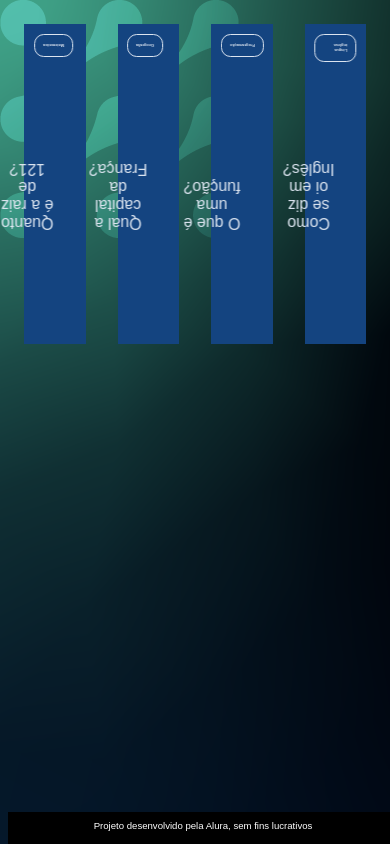
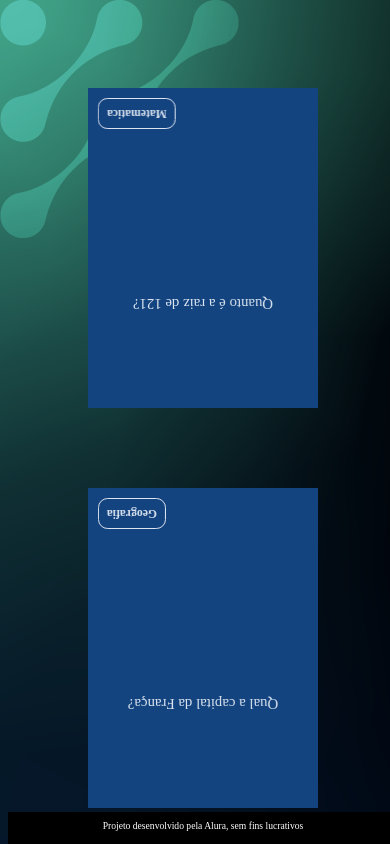
Before and after one commit to Edhu15/Flashcard, a plain HTML site: page index.html in a window 390 px wide. Shown: the top 844 px of the page. Drawn offline with Linux system fonts and the light colour scheme.

Commit message:
Add files via upload

```diff
--- a/assets/style.css
+++ b/assets/style.css
@@ -4,22 +4,21 @@
     --card-back-color: #00F4BF;
 }
 
-
-
 body {
-   background: url("img/bg-desktop.webp");
-   font-family: "Alumni Sans SC", sans-serif;
+    background: url('img/bg-desktop.webp');
+    font-family: Bai Jamjuree;
 }
 
-
 #container {
-   display:flex
-
+    display: flex;
+    flex-wrap: wrap;
+    justify-content: space-between;
+    padding: 4rem;
+    gap: 3rem;
 }
 
-.cartao  {
+.cartao {
     margin: 1rem 1rem;
-
     height: 20rem;
     flex-grow: 1;
     flex-basis: calc(33% - 6rem);
@@ -36,7 +35,7 @@ body {
 
 .cartao__conteudo h3 {
     color: var(--text-color);
-   border: 1px solid; var (--text-color);
+    border: 1px solid var(--text-color);
     text-align: left;
     padding: 0.5rem;
     position: absolute;
@@ -45,32 +44,27 @@ body {
     font-size: 1vw;
     backface-visibility: hidden;
     transform: rotate(180deg);
-
 }
 
 .cartao__conteudo p {
     margin-top: 1rem;
     padding: 2rem;
-   margin-top: 5rem;
+    margin-top: 4rem;
+    font-size: 1.4vw;
 }
 
 .cartao__conteudo__pergunta p {
     color: var(--text-color);
     font-weight: 500;
-   display: flex center
-
 }
 
 .cartao__conteudo__resposta p {
     color: var(--card-back-color);
     font-weight: 700;
-
 }
 
-
-.cartao:hover .cartao__conteudo {
+.cartao.active .cartao__conteudo {
     transform: rotateY(180deg);
-
 }
 
 .cartao__conteudo__pergunta,
@@ -79,28 +73,21 @@ body {
     position: absolute;
     height: 100%;
     width: 100%;
-
+    box-sizing: border-box;
 }
 
 .cartao__conteudo__resposta {
     transform: rotateY(180deg);
-        display: flex center
+    background-color: rgba(0, 244, 191, 0.2);
+    border: 4px solid var(--card-back-color);
+}
+.cartao__conteudo__resposta{
+    transform: rotateY(180deg);
 }
 
-
-
-
-
-
-
-
-
-
-
-
-
-
-
+.cartao__conteudo__pergunta{
+    transform: rotate(180deg);
+}
 footer {
     background-color: black;
     color: white;
@@ -116,7 +103,21 @@ footer p {
     margin-top: 0.5rem;
 }
 
-.cartao__conteudo__pergunta {
-   transform: rotate(180deg);
-   display: flex
+@media (max-width: 560px) {
+
+    body {
+        background: url('img/bg-mobile.webp'), no-repeat cover;
     }
+
+    .cartao {
+        flex: 1 0 calc(100% - 1rem)
+    }
+
+    .cartao__conteudo h3 {
+        font-size: 3vw;
+    }
+
+    .cartao__conteudo p {
+        font-size: 3.8vw;
+    }
+}
```
Lines whose indentation alone changed are shown as unchanged.
